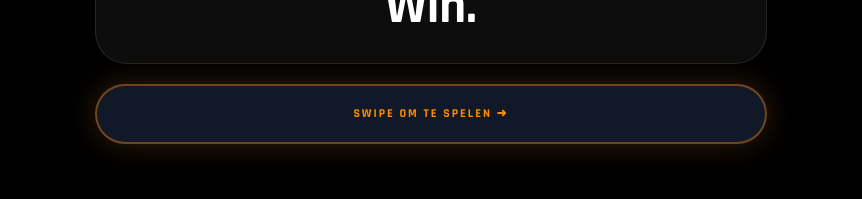
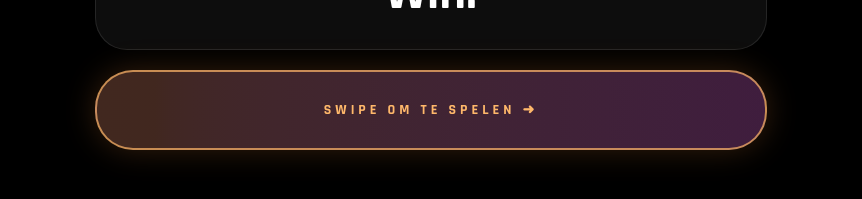
Before and after one commit to beaukim81/spin-and-shame, a Next.js app: page / in a window 1280 px wide. Shown: the part 593-792 px from the top of the page, without its empty margins (209-1071 px from the left). Built offline with nearby package versions, Linux system fonts and the light colour scheme.

Commit message:
changes text

```diff
--- a/src/app/components/IntroScreen.jsx
+++ b/src/app/components/IntroScreen.jsx
@@ -26,8 +26,7 @@ export default function IntroScreen({
 
           <button
             onClick={() => setLanguage("nl")}
-            className={`px-4 py-2 rounded-2xl font-black border transition-all ${
-              language === "nl"
+            className={`px-4 py-2 rounded-2xl font-black border transition-all ${language === "nl"
               ? "bg-orange-500/20 border-orange-400 text-white"
               : "bg-white/5 border-white/10 text-white/70"
               }`}
@@ -37,8 +36,7 @@ export default function IntroScreen({
 
           <button
             onClick={() => setLanguage("en")}
-            className={`px-4 py-2 rounded-2xl font-black border transition-all ${
-              language === "en"
+            className={`px-4 py-2 rounded-2xl font-black border transition-all ${language === "en"
               ? "bg-orange-500/20 border-orange-400 text-white"
               : "bg-white/5 border-white/10 text-white/70"
               }`}
@@ -48,8 +46,7 @@ export default function IntroScreen({
 
           <button
             onClick={() => setSoundEnabled(!soundEnabled)}
-            className={`px-4 h-12 rounded-2xl border backdrop-blur-xl flex items-center gap-2 text-sm font-black tracking-[1px] transition-all ${
-              soundEnabled
+            className={`px-4 h-12 rounded-2xl border backdrop-blur-xl flex items-center gap-2 text-sm font-black tracking-[1px] transition-all ${soundEnabled
               ? "bg-orange-500/20 border-orange-400 text-white shadow-[0_0_20px_rgba(251,146,60,0.25)]"
               : "bg-white/5 border-white/10 text-white/50"
               }`}
@@ -155,10 +152,34 @@ export default function IntroScreen({
 
             }}
 
-            className="mb-6 border-2 border-orange-400/40 rounded-[32px] p-5 backdrop-blur-xl text-center transition-all shadow-[0_0_45px_rgba(251,146,60,0.35)] bg-white/5 cursor-grab active:cursor-grabbing"
+            className="
+mb-8
+border-2
+border-orange-300/70
+rounded-[38px]
+p-7
+backdrop-blur-xl
+text-center
+transition-all
+shadow-[0_0_70px_rgba(251,146,60,0.55)]
+bg-gradient-to-r
+from-orange-500/20
+to-pink-500/20
+cursor-grab
+active:cursor-grabbing
+"
           >
 
-            <div className="flex justify-center items-center text-orange-400 text-xs uppercase tracking-[2px] font-black">
+            <div className="
+flex
+justify-center
+items-center
+text-orange-300
+text-sm
+uppercase
+tracking-[4px]
+font-black
+">
 
               <span>
                 {language === "nl"
```
Lines whose indentation alone changed are shown as unchanged.
